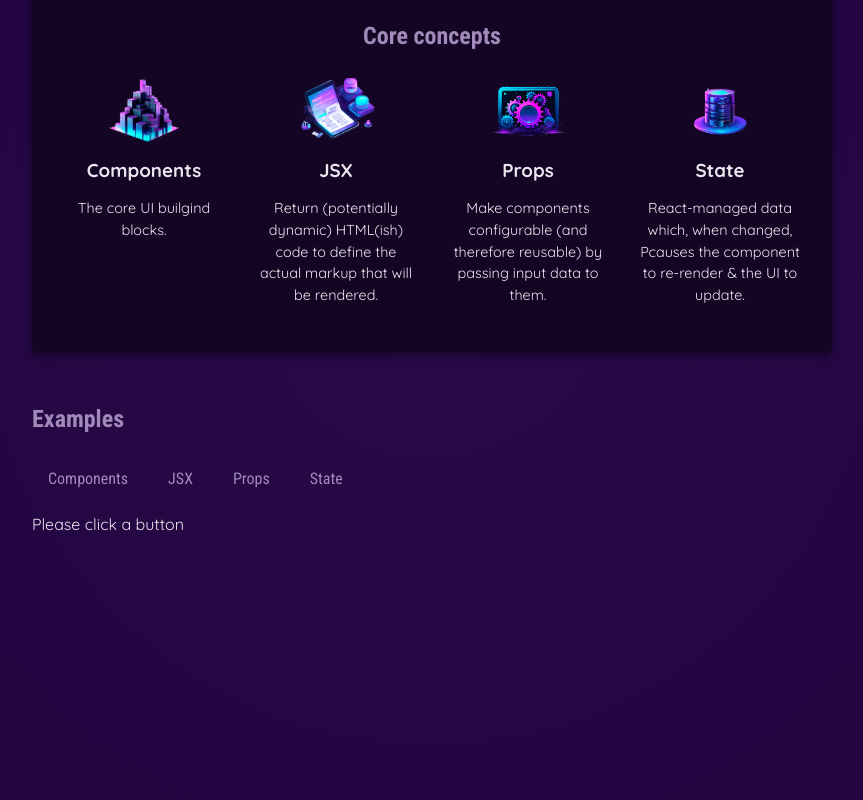
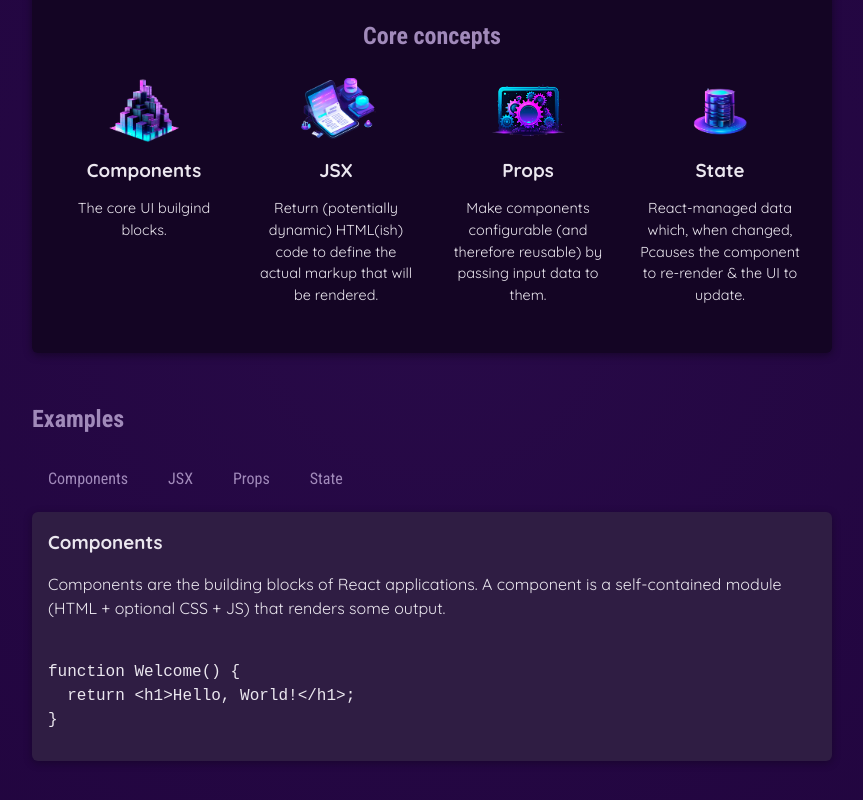
Before and after one commit to MariuszADS/01-starting-project, a React (Vite) app: page / in a window 1280 px wide. Shown: the part 346-1146 px from the top of the page, without its empty margins (208-1071 px from the left). Built offline with nearby package versions, Linux system fonts and the light colour scheme.

Commit message:
buttons already display right content form data.js

```diff
--- a/src/App.jsx
+++ b/src/App.jsx
@@ -2,21 +2,21 @@ import { useState } from 'react';
 import componentsImg from './assets/components.png';
 import Header from './components/Header/Header.jsx';
 import { CORE_CONCEPTS } from './data';
-import CoreConcept from './components/CoreConcept'
+import CoreConcept from './components/CoreConcept';
 import TabButton from './components/TabButton.jsx';
+import { EXAMPLES } from './data';
 // import handleClick from './handleClick.jsx';
 
+function App() {
+	const [selectedTopic, setSelectedTopic] = useState('components');
 
-function App() {
-	const [selectedTopic,setSelectedTopic] =useState('Please click a button')
-
-function handleClick(selectedButton){
+	function handleClick(selectedButton) {
 		// selectedButton => "components",'jsx','props','state'
-setSelectedTopic(selectedButton)
-    console.log(selectedTopic)
+		setSelectedTopic(selectedButton);
+		console.log(selectedTopic);
 	}
 
-console.log('APP COMPONENT EXECUTING')
+	console.log('APP COMPONENT EXECUTING');
 
 	return (
 		<div>
@@ -44,12 +44,19 @@ console.log('APP COMPONENT EXECUTING')
 				<section id='examples'>
 					<h2>Examples</h2>
 					<menu>
-					<TabButton onSelect={() => handleClick('components')}>Components</TabButton>
+						<TabButton onSelect={() => handleClick('components')}>
+							Components
+						</TabButton>
 						<TabButton onSelect={() => handleClick('jsx')}>JSX</TabButton>
 						<TabButton onSelect={() => handleClick('props')}>Props</TabButton>
 						<TabButton onSelect={() => handleClick('state')}>State</TabButton>
 					</menu>
-				{selectedTopic}
+					<div id='tab-content'>
+						<h3>{EXAMPLES[selectedTopic].title}</h3>
+						<p>{EXAMPLES[selectedTopic].description}</p>
+						<pre><code>{EXAMPLES[selectedTopic].code}</code></pre>
+
+					</div>
 				</section>
 			</main>
 		</div>
```
Lines whose indentation alone changed are shown as unchanged.
